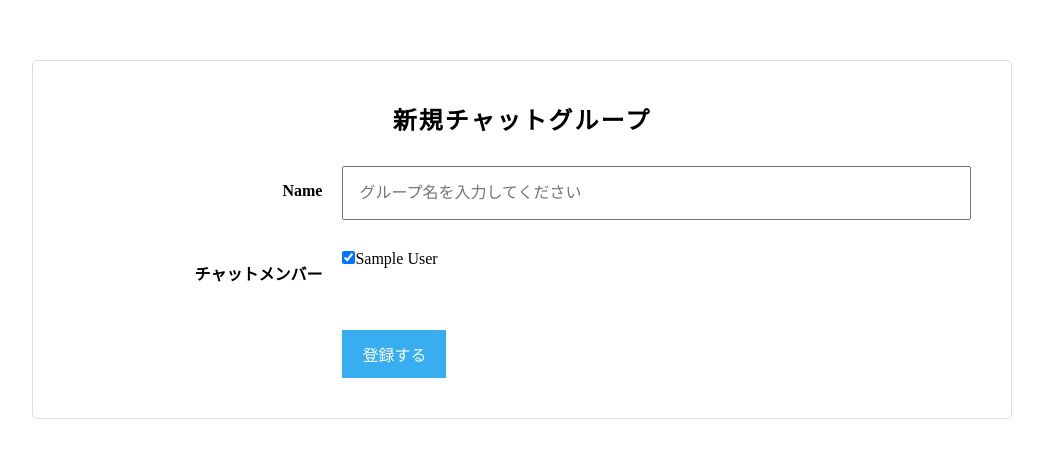
After one commit to gin10k/chat-space, a Rails app: page /groups/new in a window 1280 px wide. The commit adds this page. Shown: the top 458 px of the page, without its empty margins (118-1161 px from the left). Run offline with Rails 7, Linux system fonts and the light colour scheme; the visitor is signed in with stand-in values (Sample User, id 1); style sheets or scripts are compiled from the project's sources; some libraries are stand-ins or nearby versions.

Commit message:
side-bar root

```diff
--- a/app/assets/stylesheets/_side-bar.scss
+++ b/app/assets/stylesheets/_side-bar.scss
@@ -46,6 +46,8 @@
       &__name{
         font-size:15px;
         margin-bottom: 5px;
+        color:#ffffff;
+        text-decoration: none;
       }
       &__message{
         font-size:11px;
--- a/app/assets/stylesheets/application.scss
+++ b/app/assets/stylesheets/application.scss
@@ -7,6 +7,7 @@
 @import "main-chat";
 @import "modules/user";
 @import "modules/flash";
+@import "modules/group";
 
 .wrapper{
   display:flex;
--- /dev/null
+++ b/app/assets/stylesheets/modules/_group.scss
@@ -0,0 +1,107 @@
+h1 {
+  letter-spacing: 2px;
+  font-size: 24px;
+  font-weight: bold;
+  text-align: center;
+}
+h2 {
+  margin-bottom: 10px;
+  color: #f05050;
+  font-size: 14px;
+}
+
+ul {
+  margin: 0;
+  padding: 0;
+  list-style: none;
+}
+
+li {
+  margin: 0;
+  padding: 0;
+  font-size: 13px;
+}
+
+
+
+.chat-group-form {
+  width: 980px;
+  margin: 60px auto;
+  padding: 40px;
+  background-color: #fff;
+  border: 1px solid #ddd;
+  border-radius: 5px;
+  box-sizing: border-box;
+  &__errors {
+    margin: 30px 0;
+    padding: 20px 40px;
+    border: 1px solid #ddd;
+    border-radius: 2px;
+    text-align: center;
+  }
+  &__label {
+    display: block;
+    line-height: 50px;
+    font-weight: bold;
+    text-align: right;
+  }
+  &__input {
+    float: left;
+    width: 100%;
+    line-height: 30px;
+    padding: 10px 15px;
+    box-sizing: border-box;
+  }
+  &__action-btn {
+    display: inline-block;
+    padding: 12px 20px;
+    color: #fff;
+    background-color: #38aef0;
+    border: 0;
+  }
+  &__field {
+    margin-top: 30px;
+    &:after {
+      content: "";
+      clear: both;
+      display: block;
+    }
+    &--left {
+      float: left;
+      width: 30%;
+      padding-right: 20px;
+      padding-left: 20px;
+      box-sizing: border-box;
+    }
+    &--right {
+      float: right;
+      width: 70%;
+    }
+  }
+}
+
+.chat-group-user {
+  padding: 0 15px;
+  line-height: 50px;
+  font-size: 14px;
+  border-bottom: 1px solid #ddd;
+  &:after {
+    content: "";
+    clear: both;
+    display: block;
+  }
+  &__name {
+    float: left;
+  }
+  &__btn {
+    float: right;
+    display: inline-block;
+    cursor: pointer;
+    &--add {
+      color: #38aef0;
+    }
+    &--remove {
+      color: #f05050;
+    }
+  }
+}
--- /dev/null
+++ b/app/controllers/groups_controller.rb
@@ -0,0 +1,39 @@
+class GroupsController < ApplicationController
+
+  def index
+  end
+
+
+  def new
+    @group = Group.new
+    @group.users << current_user
+  end
+
+  def create
+    @group = Group.new(group_params)
+    if @group.save
+      redirect_to root_path,notice: 'グループを作成しました'
+    else
+      render :new
+    end
+  end
+
+  def edit
+    @group = Group.find(params[:id])
+  end
+
+  def update
+    @group = Group.find(params[:id])
+    if @group.update(group_params)
+      redirect_to root_path, notice: 'グループを更新しました'
+    else
+      render :edit
+    end
+  end
+
+
+  private
+  def group_params
+    params.require(:group).permit(:name, user_ids: [])
+  end
+end
--- /dev/null
+++ b/app/models/group.rb
@@ -0,0 +1,5 @@
+class Group < ApplicationRecord
+  has_many :group_users
+  has_many :users, through: :group_users
+  validates :name, presence: true, uniqueness: true
+end
--- /dev/null
+++ b/app/models/group_user.rb
@@ -0,0 +1,4 @@
+class GroupUser < ApplicationRecord
+  belongs_to :group
+  belongs_to :user
+end
--- a/app/models/user.rb
+++ b/app/models/user.rb
@@ -4,6 +4,7 @@ class User < ApplicationRecord
   devise :database_authenticatable, :registerable,
          :recoverable, :rememberable, :validatable
 
-  validates :name, presence: true, uniqueness: true
+  has_many :group_users
+  has_many :groups, through: :group_users
 
 end
--- /dev/null
+++ b/app/views/groups/_form.html.haml
@@ -0,0 +1,25 @@
+= form_for group do |f|
+  - if group.errors.any?
+    .chat-group-form__errors
+      %h2= "#{group.errors.full_messages.count}件のエラーが発生しました。"
+      %ul
+        - group.errors.full_messages.each do |message|
+          %li= message
+  .chat-group-form__field
+    .chat-group-form__field--left
+      = f.label :name, class: 'chat-group-form__label'
+    .chat-group-form__field--right
+      = f.text_field :name, class: 'chat__group_name chat-group-form__input', placeholder: 'グループ名を入力してください'
+  .chat-group-form__field.clearfix
+    / この部分はインクリメンタルサーチ（ユーザー追加の非同期化のときに使用します
+  .chat-group-form__field.clearfix
+    .chat-group-form__field--left
+      %label.chat-group-form__label{:for => "chat_group_チャットメンバー"} チャットメンバー
+    .chat-group-form__field--right
+      / グループ作成機能の追加時はここにcollection_check_boxesの記述を入れてください
+      = f.collection_check_boxes :user_ids, User.all, :id, :name
+      / この部分はインクリメンタルサーチ（ユーザー追加の非同期化のときに使用します
+  .chat-group-form__field.clearfix
+    .chat-group-form__field--left
+    .chat-group-form__field--right
+      = f.submit class: 'chat-group-form__action-btn'
--- /dev/null
+++ b/app/views/groups/edit.html.haml
@@ -0,0 +1,3 @@
+.chat-group-form
+  %h1 チャットグループ編集
+  = render partial: 'form', locals: { group: @group }
--- /dev/null
+++ b/app/views/groups/index.html.haml
@@ -0,0 +1,2 @@
+.wrapper
+  = render 'messages/side_bar'
--- /dev/null
+++ b/app/views/groups/new.html.haml
@@ -0,0 +1,3 @@
+.chat-group-form
+  %h1 新規チャットグループ
+  = render partial: 'form', locals: { group: @group }
--- a/app/views/messages/_main_chat.html.haml
+++ b/app/views/messages/_main_chat.html.haml
@@ -16,7 +16,7 @@
         .main-chat__message__log__upload__date
           1960-12-01
       .main-chat__message__log__comment
-        ビケット
+        おはよう
     .main-chat__message__log
       .main-chat__message__log__upload
         .main-chat__message__log__upload__name
@@ -24,7 +24,7 @@
         .main-chat__message__log__upload__date
           2020-5-16
       .main-chat__message__log__comment
-        喜介
+        こんにちは
   .main-chat__form
     .main-chat__form__flame
       .main-chat__form__flame__body
--- a/config/routes.rb
+++ b/config/routes.rb
@@ -1,8 +1,7 @@
 Rails.application.routes.draw do
   devise_for :users
-
-
-  root "messages#index"
+  root "groups#index"
   resources :users, only: [:edit, :update]
+  resources :groups, only: [:index, :new, :create, :edit, :update]
   # For details on the DSL available within this file, see http://guides.rubyonrails.org/routing.html
 end
```
Also changed, not shown: app/views/messages/_side_bar.html.haml (+7 -12 lines), db/migrate/20200313052237_create_groups.rb (added, +9 -0 lines), db/migrate/20200313052312_create_group_users.rb (added, +9 -0 lines), Gemfile, Gemfile.lock, db/schema.rb.
